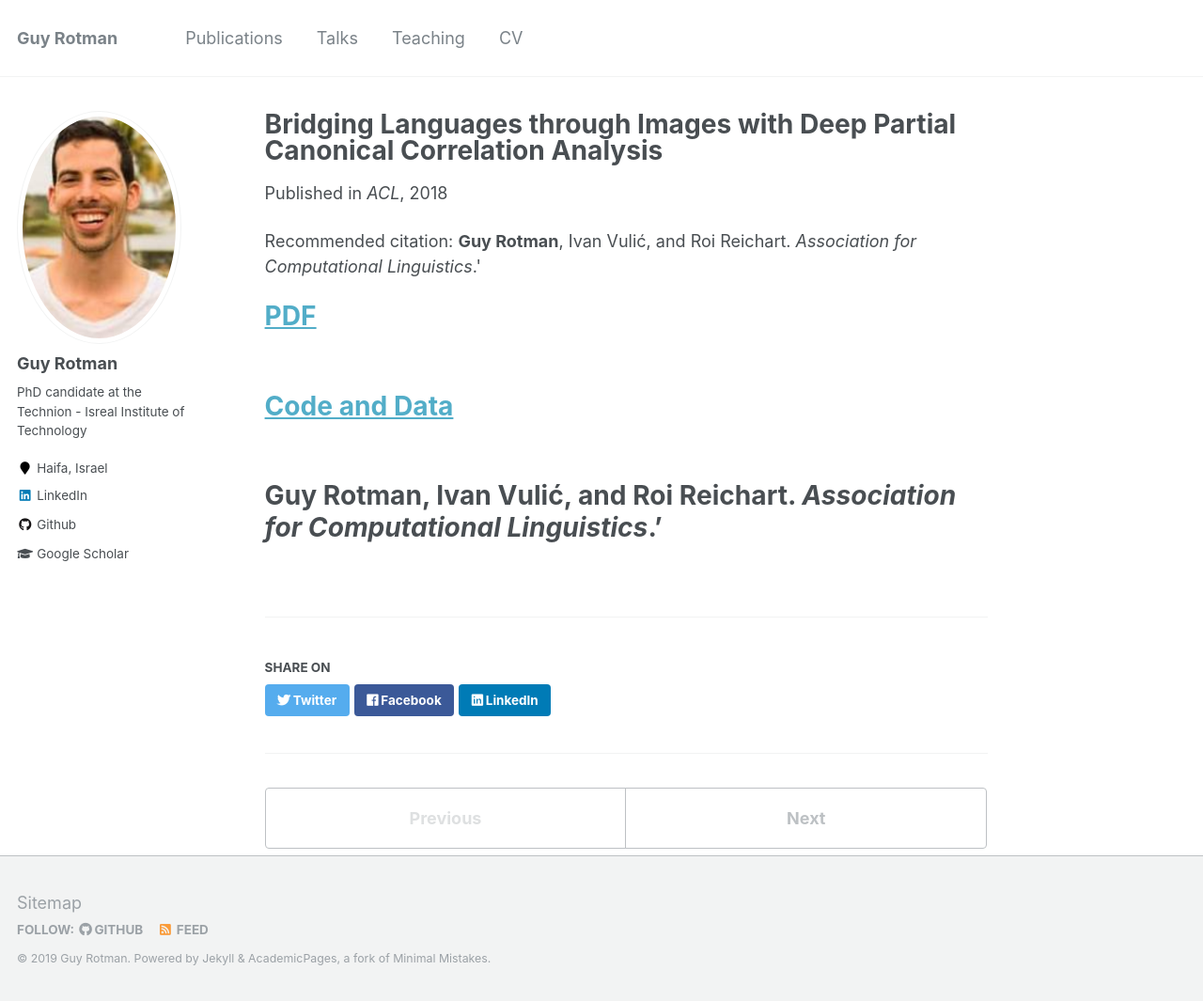
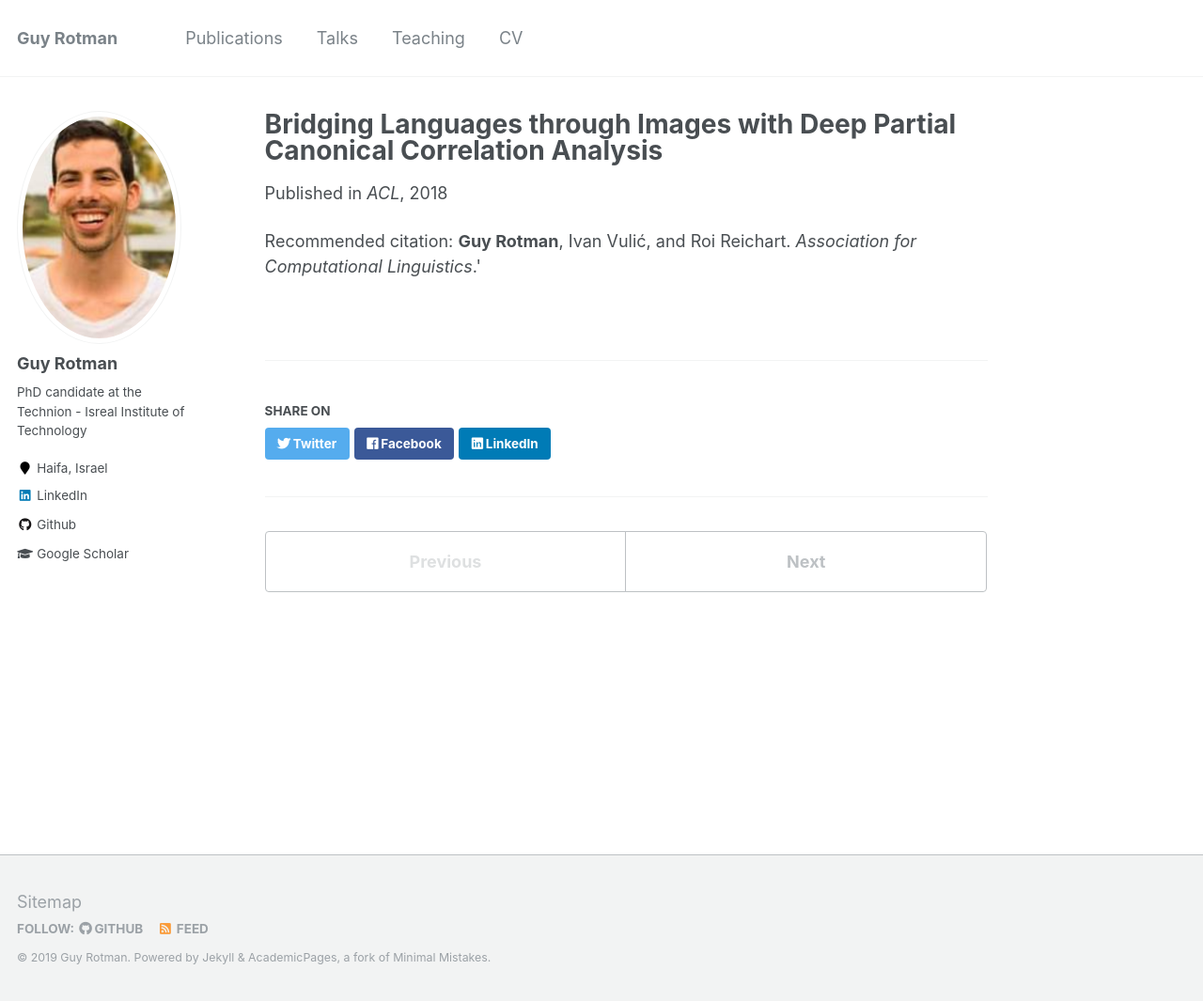
Before and after one commit to rotmanguy/rotmanguy.github.io, a Jekyll site: the page built from _publications/2018-07-01-bridging-languages-through-images.md, in a window 1280 px wide and 1065 px high. Shown: the whole window at 94% size. Built offline with Jekyll 4.4.1, drawn with Linux system fonts in a browser that asks for light colours.

Commit message:
initial commit

```diff
--- a/_publications/2018-07-01-bridging-languages-through-images.md
+++ b/_publications/2018-07-01-bridging-languages-through-images.md
@@ -9,8 +9,3 @@ authors: Guy Rotman, Ivan Vulić, and Roi Reichart.
 pdfurl: "https://www.aclweb.org/anthology/P18-1084.pdf"
 codeurl: "https://github.com/rotmanguy/DPCCA"
 ---
-# <a href="https://www.aclweb.org/anthology/P18-1084.pdf">PDF</a>
-# &nbsp;&nbsp;&nbsp;&nbsp;
-# <a href="https://www.aclweb.org/anthology/P18-1084.pdf">Code and Data</a>
-# &nbsp;&nbsp;&nbsp;&nbsp;
-# <b>Guy Rotman</b>, Ivan Vulić, and Roi Reichart. <i>Association for Computational Linguistics</i>.'
```
